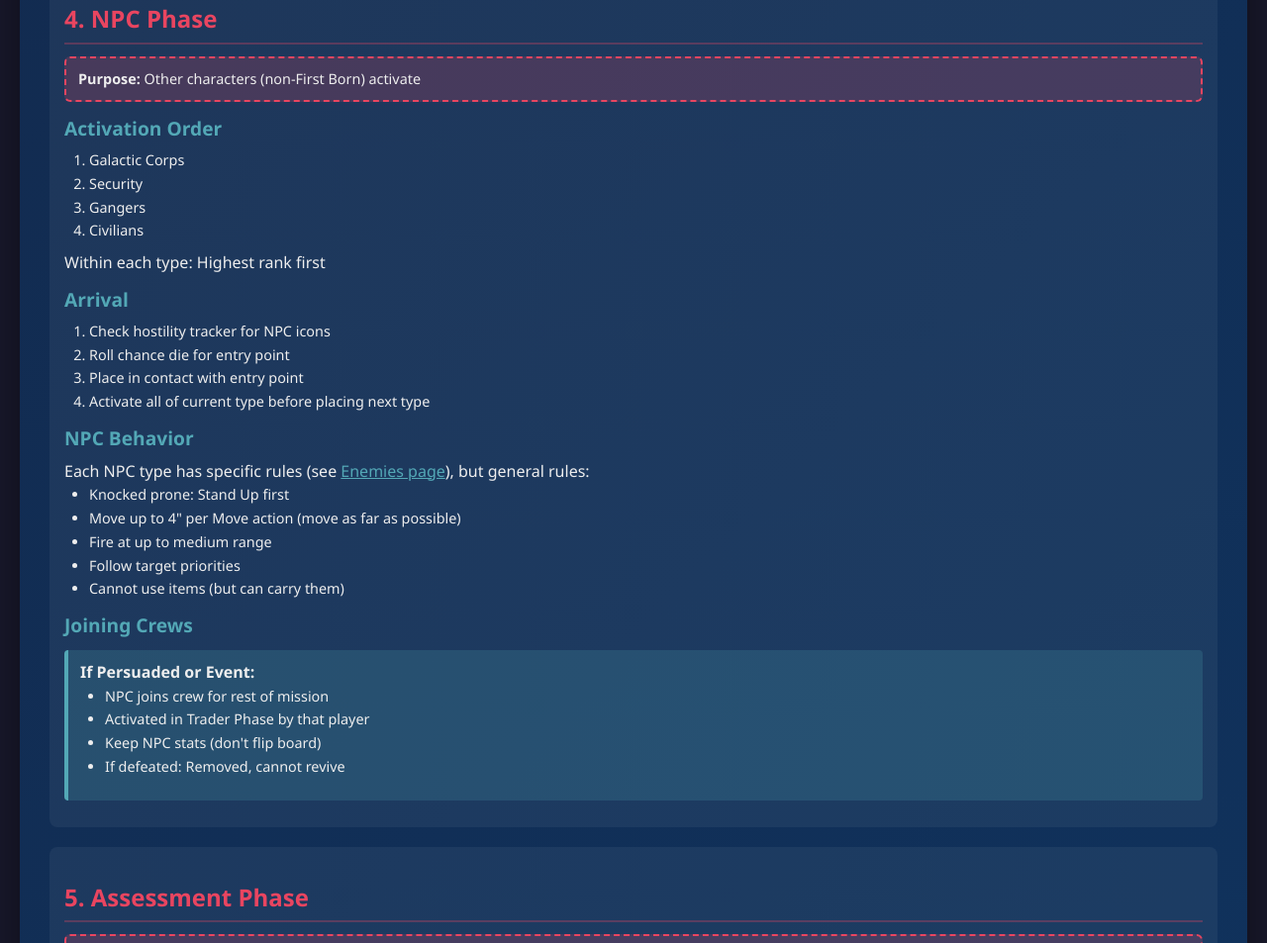
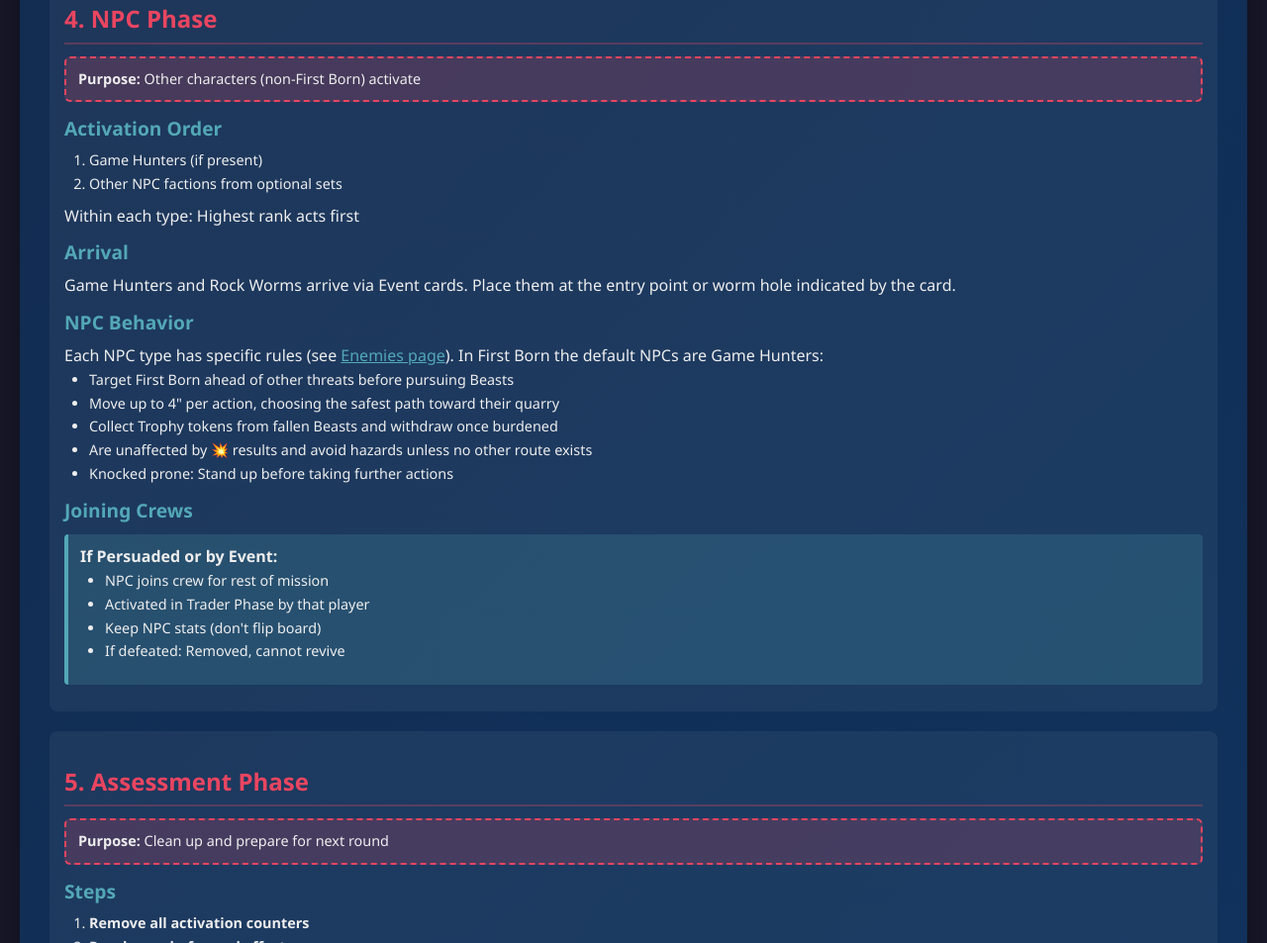
Before and after one commit to RobGruhl/corespace-reference, a plain HTML site: page docs/phases.html in a window 1280 px wide. Shown: the part 3882-4835 px from the top of the page at 99% size. Drawn offline with Linux system fonts and the light colour scheme.

Commit message:
Refocus enemy references on Core Space First Born factions

```diff
--- a/docs/phases.html
+++ b/docs/phases.html
@@ -193,34 +193,27 @@
 
             <h3>Activation Order</h3>
             <ol>
-                <li>Galactic Corps</li>
-                <li>Security</li>
-                <li>Gangers</li>
-                <li>Civilians</li>
+                <li>Game Hunters (if present)</li>
+                <li>Other NPC factions from optional sets</li>
             </ol>
-            <p>Within each type: Highest rank first</p>
+            <p>Within each type: Highest rank acts first</p>
 
             <h3>Arrival</h3>
-            <ol>
-                <li>Check hostility tracker for NPC icons</li>
-                <li>Roll chance die for entry point</li>
-                <li>Place in contact with entry point</li>
-                <li>Activate all of current type before placing next type</li>
-            </ol>
+            <p>Game Hunters and Rock Worms arrive via Event cards. Place them at the entry point or worm hole indicated by the card.</p>
 
             <h3>NPC Behavior</h3>
-            <p>Each NPC type has specific rules (see <a href="enemies.html" style="color: #53a8b6;">Enemies page</a>), but general rules:</p>
+            <p>Each NPC type has specific rules (see <a href="enemies.html" style="color: #53a8b6;">Enemies page</a>). In First Born the default NPCs are Game Hunters:</p>
             <ul>
-                <li>Knocked prone: Stand Up first</li>
-                <li>Move up to 4" per Move action (move as far as possible)</li>
-                <li>Fire at up to medium range</li>
-                <li>Follow target priorities</li>
-                <li>Cannot use items (but can carry them)</li>
+                <li>Target First Born ahead of other threats before pursuing Beasts</li>
+                <li>Move up to 4" per action, choosing the safest path toward their quarry</li>
+                <li>Collect Trophy tokens from fallen Beasts and withdraw once burdened</li>
+                <li>Are unaffected by 💥 results and avoid hazards unless no other route exists</li>
+                <li>Knocked prone: Stand up before taking further actions</li>
             </ul>
 
             <h3>Joining Crews</h3>
             <div class="info-box">
-                <strong>If Persuaded or Event:</strong>
+                <strong>If Persuaded or by Event:</strong>
                 <ul>
                     <li>NPC joins crew for rest of mission</li>
                     <li>Activated in Trader Phase by that player</li>
```
Also changed, not shown: docs/Quick_Reference_Infographic_OLD.html (+3 -3 lines), docs/tables.html (+17 -14 lines), 4 other files.
